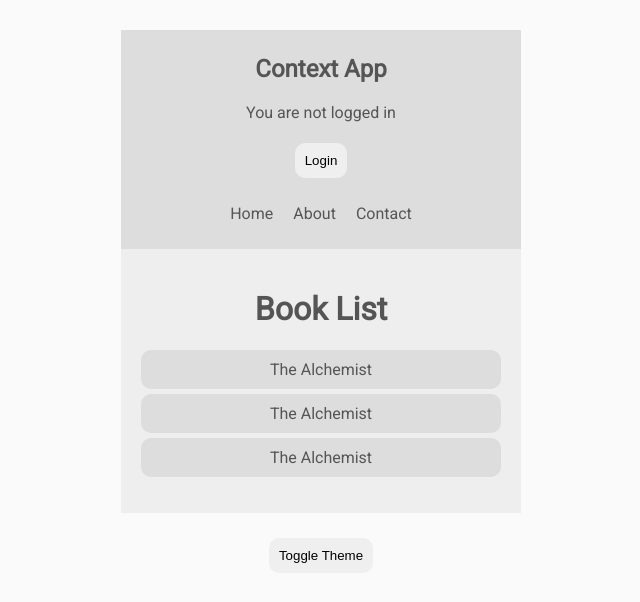
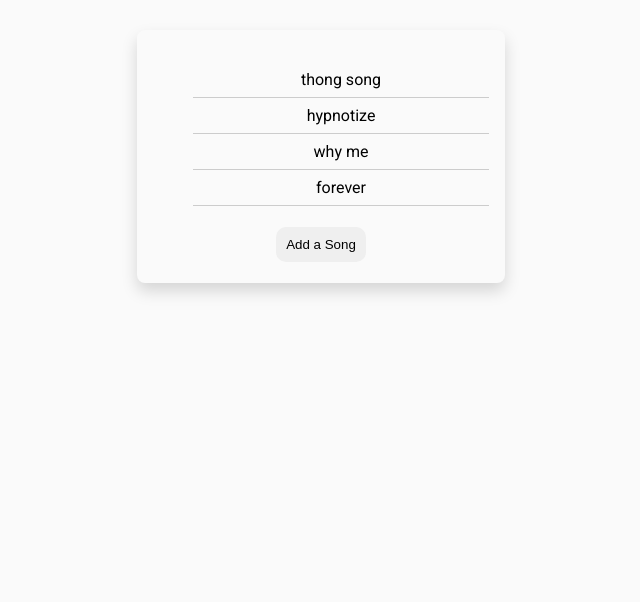
Before and after one commit to chie7tain/react-frontend-chat, a React (Create React App) app: page / in a window 1280 px wide. Shown: the top 602 px of the page, without its empty margins (319-959 px from the left). Built offline with nearby package versions, Linux system fonts and the light colour scheme; a web font is replaced by a local one.

Commit message:
create a functional component to learn some hooks

```diff
--- a/src/App.tsx
+++ b/src/App.tsx
@@ -6,24 +6,28 @@ import { GlobalStyle } from "./GlobalStyles.styles";
 
 // styles
 import { Wrapper } from "./App.styles";
-import NavBar from "./components/NavBar/NavBar";
-import BookList from "./components/BookList/BookList";
-import ThemeContextProvider from "./contexts/ThemeContext";
-import ThemeToggle from "./components/ThemeToggle/ThemeToggle";
-import AuthContextProvider from "./contexts/AuthContext";
+import SongList from "./components/SongList/SongList";
+// import NavBar from "./components/NavBar/NavBar";
+// import BookList from "./components/BookList/BookList";
+// import ThemeContextProvider from "./contexts/ThemeContext";
+// import ThemeToggle from "./components/ThemeToggle/ThemeToggle";
+// import AuthContextProvider from "./contexts/AuthContext";
 function App() {
   return (
     <Wrapper>
       <GlobalStyle />
-      <ThemeContextProvider>
+      {/* <ThemeContextProvider>
         <AuthContextProvider>
           <NavBar />
           <BookList />
           <ThemeToggle />
         </AuthContextProvider>
-      </ThemeContextProvider>
+      </ThemeContextProvider> */}
       {/* <Sidebar />
       <Chat /> */}
+
+      {/* using functional components to learn context api */}
+      <SongList />
     </Wrapper>
   );
 }
--- /dev/null
+++ b/src/components/SongList/SongList.styles.tsx
@@ -0,0 +1,17 @@
+import styled from "styled-components";
+
+export const Div = styled.div`
+  justify-content: center;
+  background-color: #fafafa;
+  padding: 1rem;
+  border-radius: 0.5rem;
+  margin: 1rem;
+  box-shadow: 0 0.5rem 1rem rgba(0, 0, 0, 0.15);
+  ul {
+    list-style: none;
+    li {
+      padding: 0.5rem;
+      border-bottom: 1px solid #ccc;
+    }
+  }
+`;
--- /dev/null
+++ b/src/components/SongList/SongList.tsx
@@ -0,0 +1,28 @@
+import React, { useState } from "react";
+import { Button } from "../ThemeToggle/ThemeToggle.styles";
+
+import { Div } from "./SongList.styles";
+
+const SongList = () => {
+  const [songs, setSongs] = useState([
+    { title: "thong song", id: 1 },
+    { title: "hypnotize", id: 2 },
+    { title: "why me", id: 3 },
+    { title: "forever", id: 4 },
+  ]);
+  const addSongHandler = (e: any) => {
+    setSongs([...songs, { title: e.target.value, id: 5 }]);
+  };
+
+  return (
+    <Div>
+      <ul>
+        {songs.map((song) => {
+          return <li key={song.id}>{song.title}</li>;
+        })}
+      </ul>
+      <Button onClick={addSongHandler}>Add a Song</Button>
+    </Div>
+  );
+};
+export default SongList;
```
